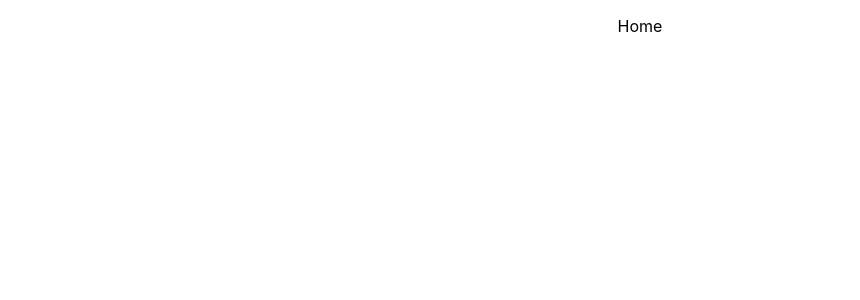
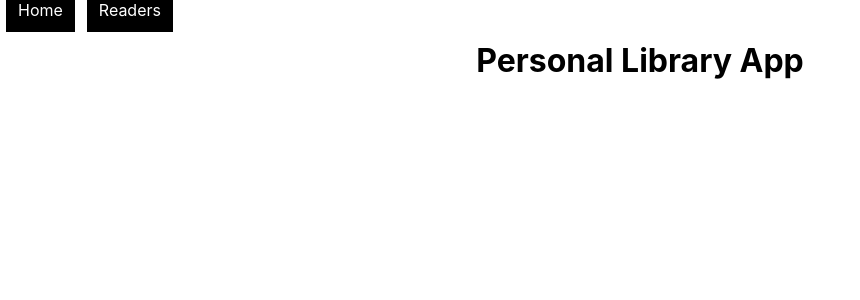
Before and after one commit to veritycarlos/page-turner-frontend, a React (Create React App) app: page / in a window 1280 px wide. Shown: the top 300 px of the page, without its empty margins (0-860 px from the left). Built offline with nearby package versions, Linux system fonts and the light colour scheme.

Commit message:
updated app file

```diff
--- a/src/App.js
+++ b/src/App.js
@@ -1,14 +1,22 @@
+import { BrowserRouter as Router, Route, Routes } from 'react-router-dom';
 import './App.css';
-
-
+import Home from './components/Home';
+import Navigation from './components/Navigation';
+import Readers from './containers/Readers';
+import Reader from './containers/Readers';
 
 function App() {
   return (
-
+    <Router>
+      <Navigation />
       <div className="App">
-        <p>Home</p>
+        <Routes>
+          <Route exact path="/" element= {<Home/>} />
+          <Route exact path="/readers" element= {<Readers/>} />
+          <Route path="/readers/:id" element= {<Reader/>} />
+        </Routes>
       </div>
-
+    </Router>
   );
 }
 
```
